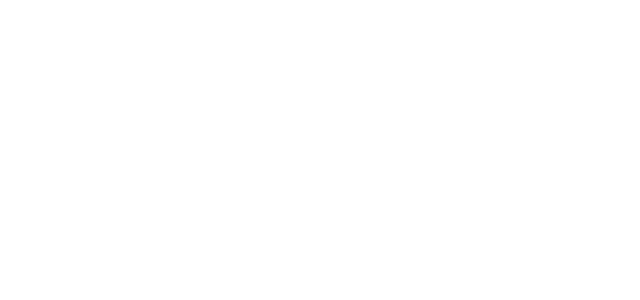
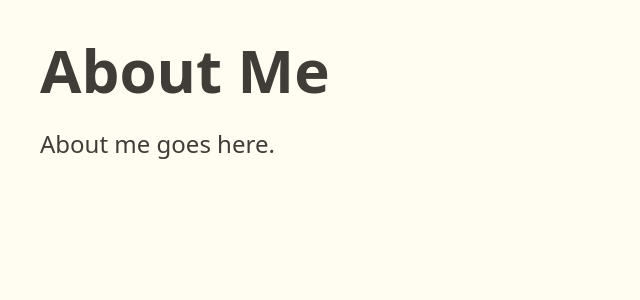
Before and after one commit to ralphiedawg/about.md, a React (Vite) app: page /about in a window 1280 px wide. Before the commit this address had no page. Shown: the top 300 px of the page, without its empty margins (0-640 px from the left). Built offline with nearby package versions, Linux system fonts and the light colour scheme.

Commit message:
add: projects and about page

```diff
--- a/src/App.tsx
+++ b/src/App.tsx
@@ -1,6 +1,7 @@
 import React from 'react';
 import { BrowserRouter as Router, Routes, Route, Link } from 'react-router-dom';
 import WordPullUp from './components/WordPullUp';
+import About from './pages/About';  // Make sure this is correctly imported
 import Projects from './pages/Projects'; // Make sure this import is correct
 
 const Home = () => (
@@ -12,6 +13,9 @@ const Home = () => (
     <Link to="/projects" className="text-customDark mt-4">
       Projects
     </Link>
+     <Link to="/about" className="text-customDark mt-4">
+      About Me
+    </Link>
  </div>
 );
 
@@ -22,6 +26,8 @@ function App() {
                 <Routes>
                     <Route path="/" element={<Home />} />
                     <Route path="/projects" element={<Projects />} />
+                    <Route path="/about" element={<About />} />
+
         </Routes>
       </div>
     </Router>
--- /dev/null
+++ b/src/pages/About.tsx
@@ -0,0 +1,14 @@
+import React from 'react';
+
+const About = () => {
+    return (
+        <div className="flex flex-col items-start justify-start min-h-screen w-full p-10 bg-customLight text-customDark">
+            <h1 className="text-6xl font-bold mb-6">About Me</h1>
+            <p className="text-2xl leading-relaxed">
+                About me goes here.
+            </p>
+        </div>
+    );
+};
+
+export default About;
--- a/src/pages/Projects.tsx
+++ b/src/pages/Projects.tsx
@@ -14,7 +14,7 @@ const Projects = () => {
             <BlurFade className="text-white">
               <h2 className="text-2xl font-semibold">ScheduleSPX</h2>
               <p className="mt-2 text-gray-200">The better scheduling app, by students for students.</p>
-              <a href="schedulespx.com/about" className="mt-4 inline-block text-blue-300 hover:underline">
+              <a href="https://schedulespx.com/about" className="mt-4 inline-block text-blue-300 hover:underline">
                 View Project
               </a>
             </BlurFade>
```
Lines whose indentation alone changed are shown as unchanged.
